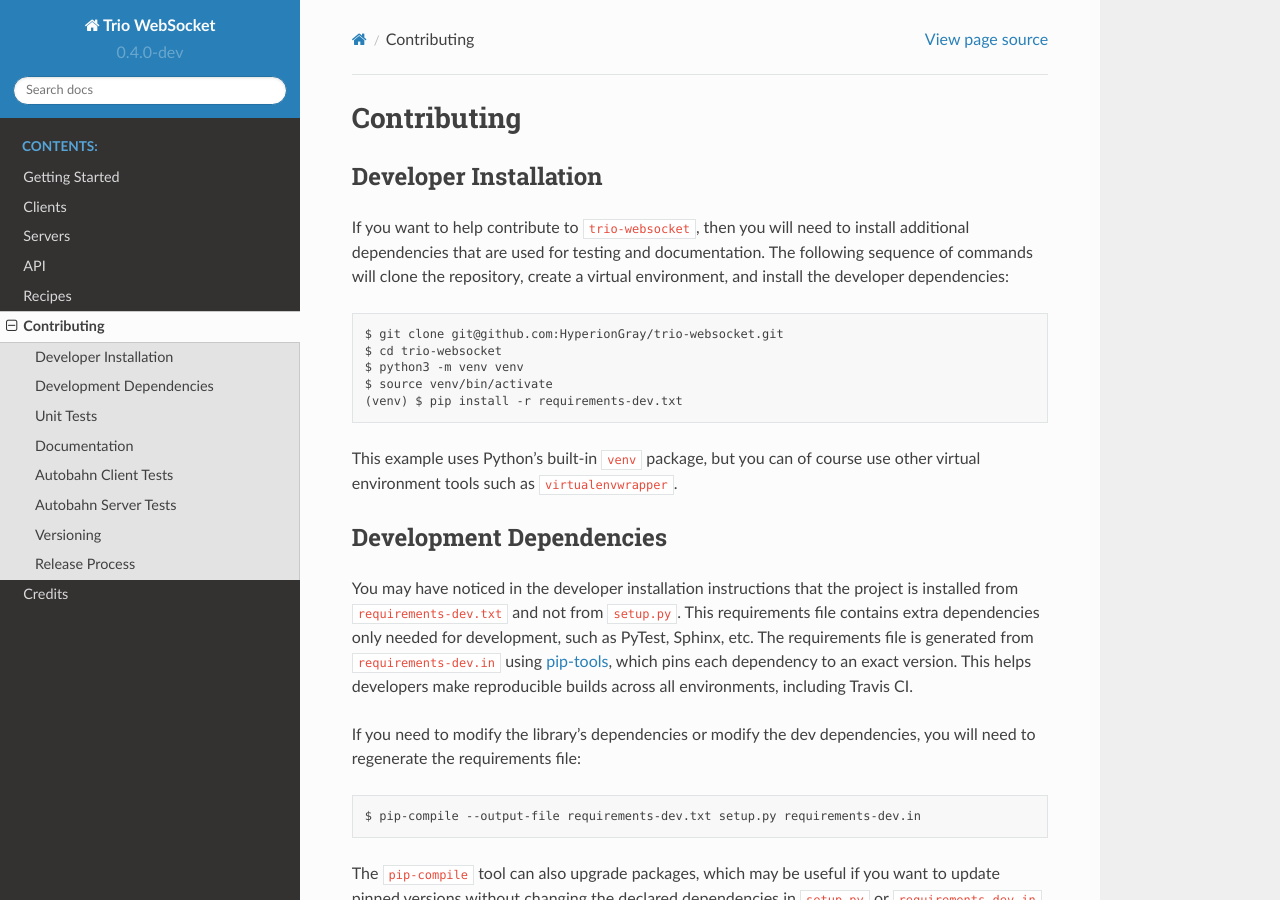
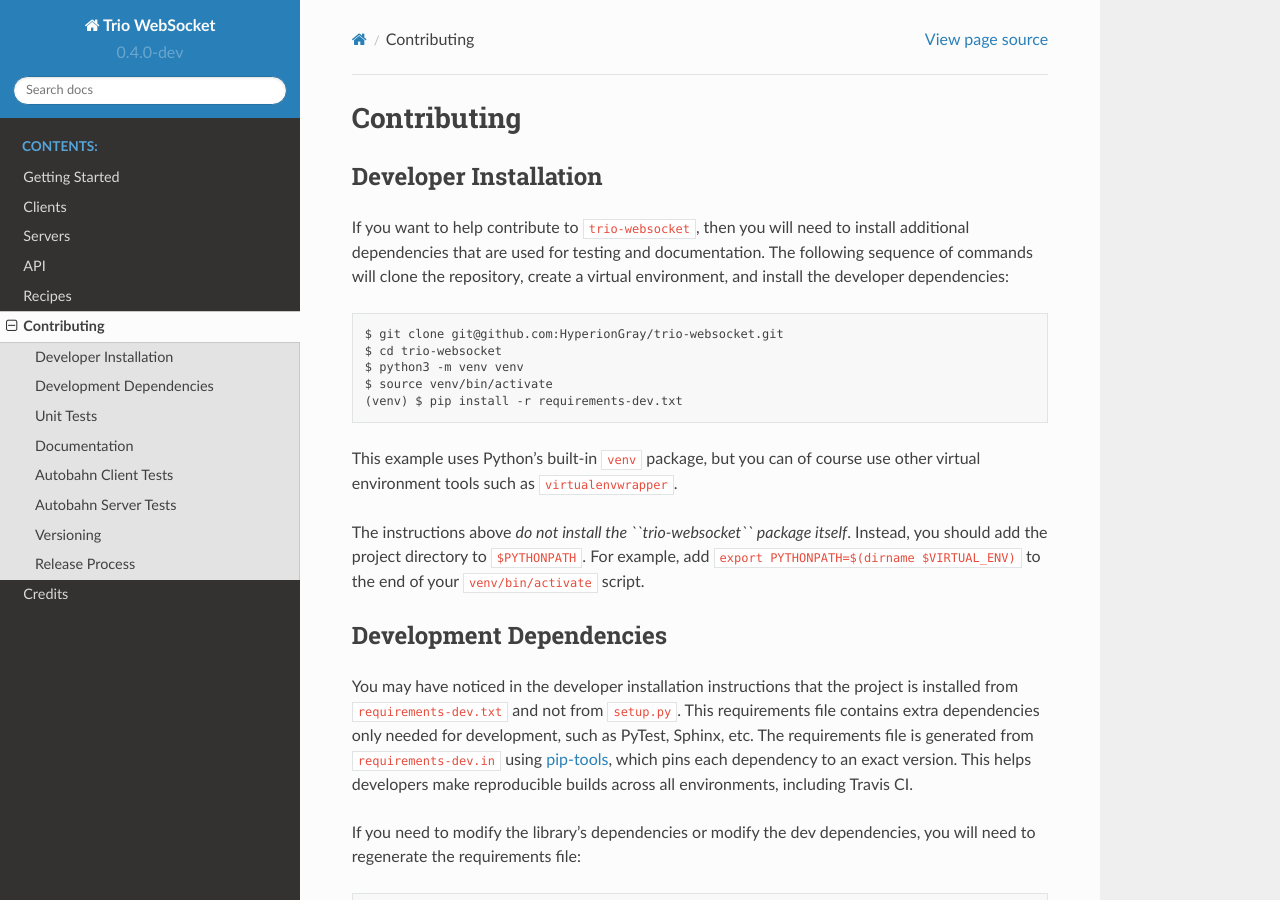
Before and after one commit to python-trio/trio-websocket, a Sphinx documentation site: the page built from docs/contributing.rst, in a window 1280 px wide and 900 px high. Built offline with Sphinx 7.4.7 and the Read the Docs theme 2.0.0, drawn with Linux system fonts in a browser that asks for light colours.

Commit message:
Remove relative path from requirements-dev.in
Now `pip-compile` won't generate an absolute (and non-portable) path
in requirements-dev.txt. Since the trio-websocket package isn't
installed by pip tools anymore, I modified the Makefile to set the
PYTHONPATH. Added a note in the docs about setting PYTHONPATH in the
venv.

```diff
--- a/docs/contributing.rst
+++ b/docs/contributing.rst
@@ -19,6 +19,11 @@
 
 This example uses Python's built-in ``venv`` package, but you can of course use
 other virtual environment tools such as ``virtualenvwrapper``.
+
+The instructions above *do not install the ``trio-websocket`` package itself*.
+Instead, you should add the project directory to ``$PYTHONPATH``. For example,
+add ``export PYTHONPATH=$(dirname $VIRTUAL_ENV)`` to the end of your
+``venv/bin/activate`` script.
 
 Development Dependencies
 ------------------------
```
Also changed, not shown: requirements-dev.txt (+42 -43 lines), .travis.yml, 2 other files.
